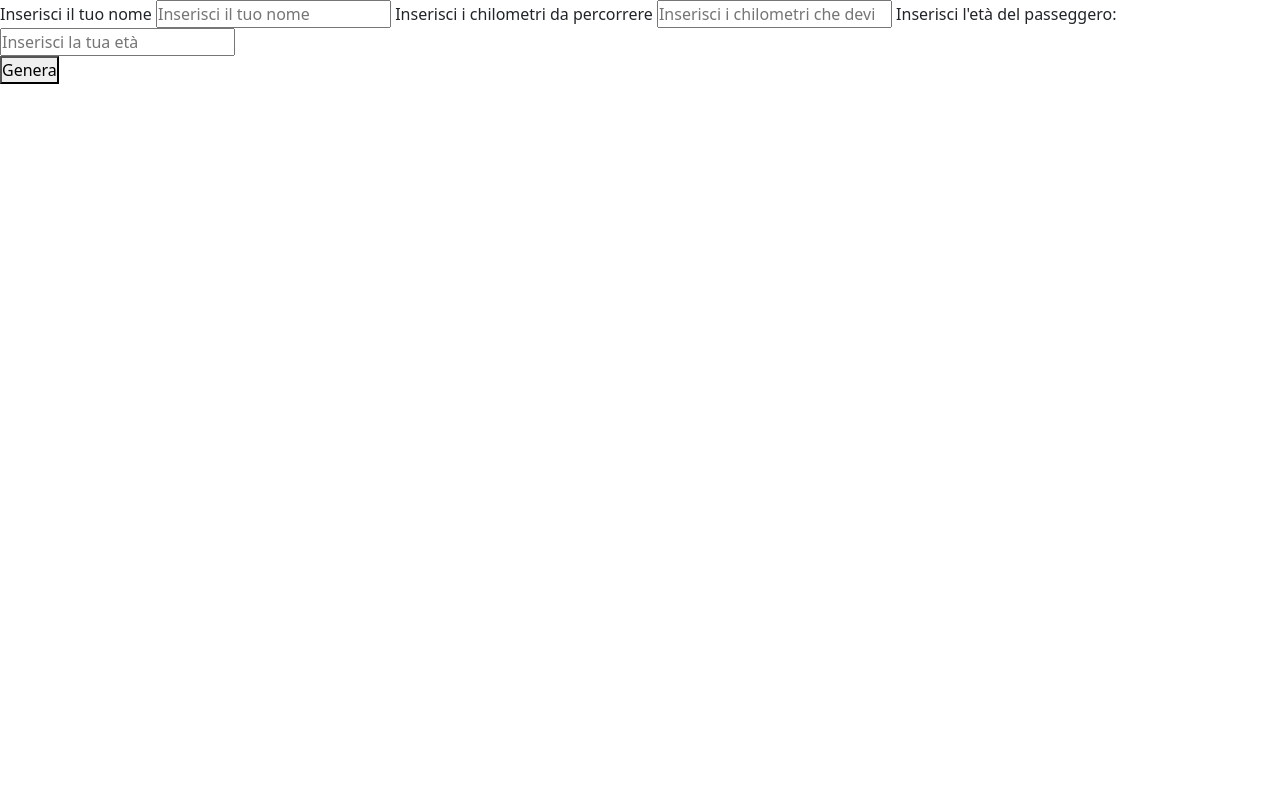
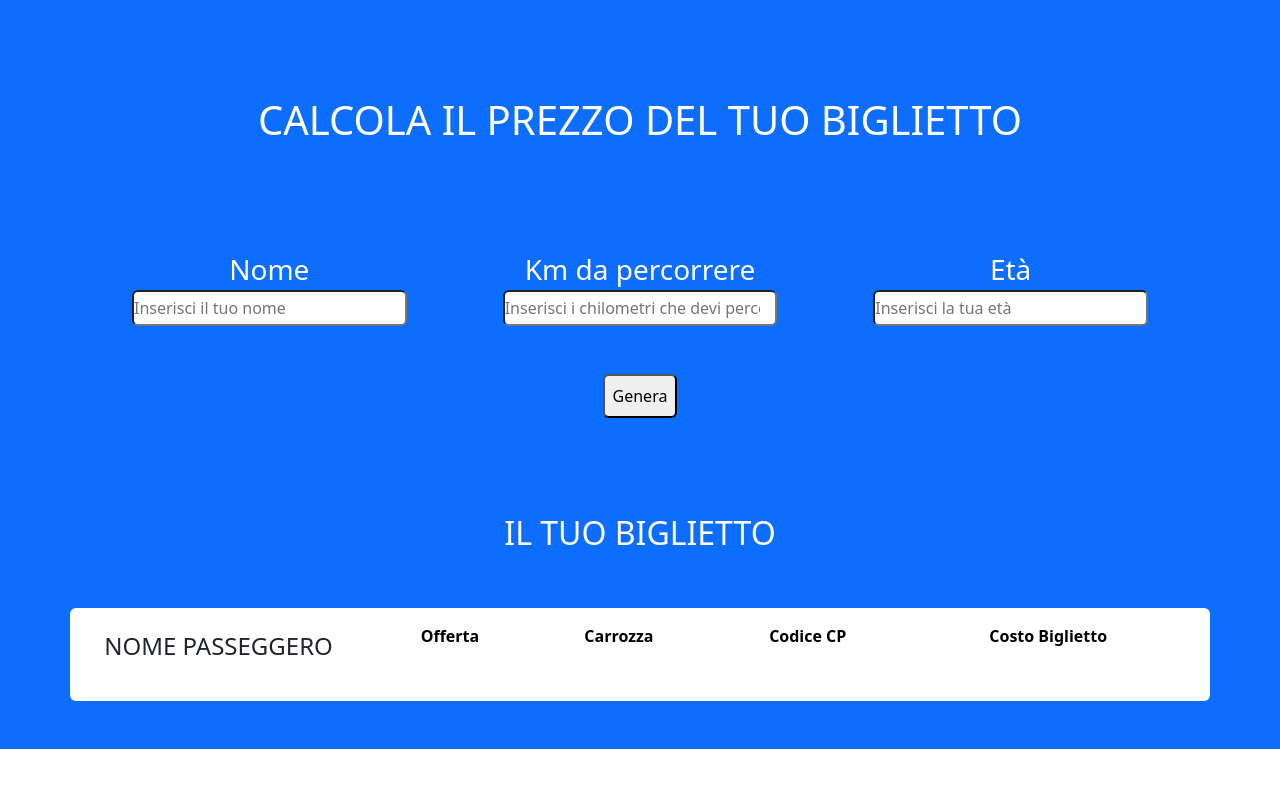
Before and after one commit to gabrielebottari/js-biglietto-treno-form, a plain HTML site: page index.html in a window 1280 px wide. Drawn offline with nearby package versions, Linux system fonts and the light colour scheme.

Commit message:
END exercise with styling and some bonus

```diff
--- a/index.html
+++ b/index.html
@@ -22,24 +22,80 @@
         <!-- Inizio Main -->
         <main>
 
+            <div class="container-fluid bg-primary p-5">
 
+                <div>
+                    <h1 class="text-center text-uppercase text-white p-5">
+                        Calcola il prezzo del tuo biglietto
+                    </h1>
+                </div>
+
+                <div class="text-white">
                     <form>
-                <label for=nameInput">Inserisci il tuo nome</label>
-                <input type="text" id="nameInput" placeholder="Inserisci il tuo nome" required>
+                        <div class="row gy-5 p-5 text-center">
 
-                <label for="kmInput">Inserisci i chilometri da percorrere</label>
-                <input type="number" id="kmInput" placeholder="Inserisci i chilometri che devi percorrere" required>
+                            <div class="col-4 px-5">
+                                <label class="d-block w-100 fs-3" for="nameInput">Nome</label>
+                                <input class="d-block w-100 rounded-2 lh-lg" type="text" id="nameInput" placeholder="Inserisci il tuo nome" required>
+                            </div>
 
-                <label for="ageInput">Inserisci l'età del passeggero:</label>
-                <input type="number" id="ageInput" placeholder="Inserisci la tua età" required>
+                            <div class="col-4 px-5">
+                                <label class="d-block w-100 fs-3" for="kmInput">Km da percorrere</label>
+                                <input class="d-block w-100 rounded-2 lh-lg" type="number" id="kmInput" placeholder="Inserisci i chilometri che devi percorrere" required>
+                            </div>
+
+                            <div class="col-4 px-5">
+                                <label class="d-block w-100 fs-3" for="ageInput">Età</label>
+                                <input class="d-block w-100 rounded-2 lh-lg" type="number" id="ageInput" placeholder="Inserisci la tua età" required>
+                            </div>
 
                             <div id="generate-ticket">
-                    <button type="button">Genera</button>
+                                <button class="p-2 rounded-2" type="button">Genera</button>
+                            </div>
+
                         </div>
 
                     </form>
+                </div>
 
-            <p id="result"></p>
+                <div class="container">
+
+                    <h2 class="text-center text-uppercase text-white p-5">
+                        Il tuo biglietto
+                    </h2>
+
+                    <div class="row bg-white rounded-2 p-2">
+                        <div class="col-3 text-center text-uppercase p-3">
+                            <h4>nome passeggero</h3>
+                            <p id="passenger-name"></p>
+                        </div>
+                        <div class="col-9 text-center">
+                            <table class="table table-borderless">
+                                <thead>
+                                    <tr>
+                                        <th scope="col">Offerta</th>
+                                        <th scope="col">Carrozza</th>
+                                        <th scope="col">Codice CP</th>
+                                        <th scope="col">Costo Biglietto</th>
+                                    </tr>
+                                </thead>
+                                <tbody>
+                                    <tr>
+                                        <th scope="row" id="class-ticket" class="fw-normal"></th>
+                                        <td id="carriage"></td>
+                                        <td id="code-number"></td>
+                                        <td id="result"></td>
+                                    </tr>
+                                </tbody>
+                            </table>
+                        </div>
+                    </div>
+
+                </div>
+
+            </div>
+
+
 
 
         </main>
--- a/js/scripts.js
+++ b/js/scripts.js
@@ -1,12 +1,20 @@
 /*
+Scrivere un programma che chieda all'utente:
 
-Il programma dovrà chiedere all'utente il numero di chilometri che vuole percorrere e l'età del passeggero.
-Sulla base di queste informazioni dovrà calcolare il prezzo totale del viaggio, secondo queste regole:
+- Il numero di chilometri da percorrere
+- Età del passeggero
+Sulla base di queste informazioni dovrà calcolare il prezzo totale del biglietto di viaggio, secondo le seguenti regole:
 
-il prezzo del biglietto è definito in base ai km (0.21 € al km)
-va applicato uno sconto del 20% per i minorenni
-va applicato uno sconto del 40% per gli over 65.
-L'output del prezzo finale va messo fuori in forma umana (con massimo due decimali, per indicare centesimi sul prezzo). Questo richiederà un minimo di ricerca.
+- il prezzo del biglietto è definito in base ai km (0.21 € al km)
+- va applicato uno sconto del 20% per i minorenni
+- va applicato uno sconto del 40% per gli over 65.
+
+MILESTONE 1:
+Iniziamo implementando il programma senza alcuna estetica: usando esclusivamente due input e un bottone (non stilizzati), realizziamo le specifiche scritte sopra. La risposta finale (o output) sarà da scrivere in console.
+
+MILESTONE 2:
+Solo una volta che il milestone 1 sarà completo e funzionante allora realizzeremo un form in pagina in cui l'utente potrà inserire i dati e visualizzare il calcolo finale con il prezzo.
+Il recap dei dati e l'output del prezzo finale, andranno quindi stampati in pagina (il prezzo dovrà essere formattato con massimo due decimali, per indicare i centesimi sul prezzo). Questo richiederà un minimo di ricerca.
 
 */
 
@@ -14,10 +22,14 @@ const myButton = document.getElementById('generate-ticket');
 
 myButton.addEventListener('click', function() {
 
+    //-nome passeggero
+
     const nameInput = document.getElementById('nameInput');
 
     console.log('nameInput', nameInput, typeof nameInput);
     console.log('nome passegero', nameInput.value, typeof nameInput.value);
+
+    //- Il numero di chilometri da percorrere
 
     //const kmInput = document.getElementById('kmInput');
     //const kmToTravel = parseInt(kmInput.value);
@@ -26,6 +38,8 @@ myButton.addEventListener('click', function() {
 
     console.log('kmInput',kmInput , typeof kmInput);
     console.log('km da percorrere', kmToTravel, typeof kmToTravel);
+
+    //- Età del passeggero
 
     //const ageInput = document.getElementById('ageInput');
     //const passengerAge = parseInt(ageInput.value);
@@ -36,9 +50,12 @@ myButton.addEventListener('click', function() {
     console.log('Età del passeggero', passengerAge, typeof passengerAge);
 
 
-
+    //- il prezzo del biglietto è definito in base ai km (0.21 € al km)
     let kmPrice = 0.21;
     let totalPrice = kmToTravel * kmPrice;
+
+    //- va applicato uno sconto del 20% per i minorenni
+    //- va applicato uno sconto del 40% per gli over 65.
 
     if (!isNaN(passengerAge)) {
 
@@ -60,10 +77,16 @@ myButton.addEventListener('click', function() {
 
     console.log('Il prezzo del tuo biglietto è: ' + totalPrice + '€');
 
-    document.getElementById('result').innerHTML=`Il prezzo del tuo biglietto è: ${totalPrice}€`;
+    document.getElementById('passenger-name').innerHTML= `${nameInput.value}`;
+
+    document.getElementById('result').innerHTML=`${totalPrice}€`;
 
     nameInput.value = '';
     kmInput.value = '';
     ageInput.value = '';
 
+    document.getElementById('class-ticket').innerHTML = 'Biglietto Standard' ;
+    document.getElementById('carriage').innerHTML = Math.floor(Math.random() * (12 - 1 + 1)) + 1;
+    document.getElementById('code-number').innerHTML = Math.floor(Math.random() * 10000);
+
 });
```
Lines whose indentation alone changed are shown as unchanged.
